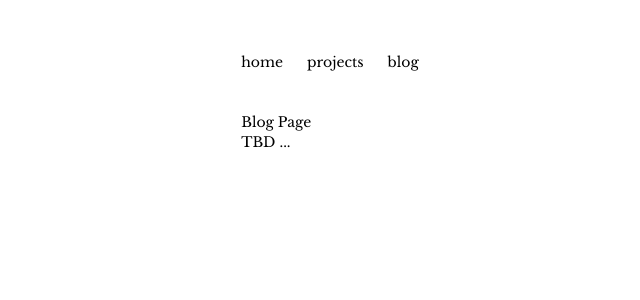
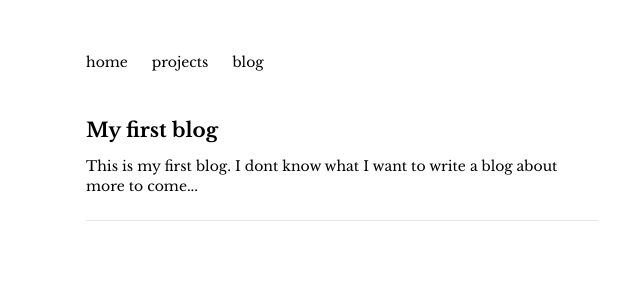
Before and after one commit to LemonPepperSeasoning/LemonPepperSeasoning.github.io, a Next.js app: page /blog in a window 1280 px wide. Shown: the top 300 px of the page, without its empty margins (298-938 px from the left). Built offline with nearby package versions, Linux system fonts and the light colour scheme.

Commit message:
added blog section

```diff
--- a/src/app/blog/page.js
+++ b/src/app/blog/page.js
@@ -2,6 +2,12 @@ import RootLayout from "../layout";
 import NavBar from "../components/navBar";
 import { libre_baskerville } from "../page";
 
+const blogs = [
+  {
+    title: "My first blog",
+    description: "This is my first blog. I dont know what I want to write a blog about more to come..."
+  },
+]
 
 export default function Blog() {
   return (
@@ -9,8 +15,18 @@ export default function Blog() {
       <main className={`flex min-h-screen justify-center p-8 ${libre_baskerville.className}`}>
         <div className="max-w-lg text-sm">
           <NavBar />
-          <h1>Blog Page</h1>
-          <p>TBD ...</p>
+          <ul role="list" class="justify-center flex-1 max-w-4xl text-left">
+            {blogs.map((content) => (
+              <div className="pb-6 mb-6 border-b border-gray-200">
+                <h2 class="mt-1 mb-3 text-xl font-semibold">
+                  {content.title}
+                </h2>
+                <div>
+                  {content.description}
+                </div>
+              </div>
+            ))}
+          </ul>
         </div>
       </main>
     </RootLayout>
--- a/src/app/projects/page.js
+++ b/src/app/projects/page.js
@@ -43,9 +43,8 @@ export default function Projects() {
       <main className={`flex min-h-screen justify-center p5-8 p-8 ${libre_baskerville.className}`}>
         <div className="max-w-lg text-sm">
           <NavBar />
-          <h1>Project list</h1>
 
-          <ul role="list" class="justify-center flex-1 max-w-4xl px-4 py-4 mx-auto text-left lg:py-10 ">
+          <ul role="list" class="justify-center flex-1 max-w-4xl text-left">
             {projectList.map((project) => (
               <li key={project.title}>
                 <a href={project.link} class="grid grid-cols-1 mb-6 md:grid-cols-[70%,1fr] border-gray-200 border-b dark:border-gray-700 pb-6 gap-4" >
```
